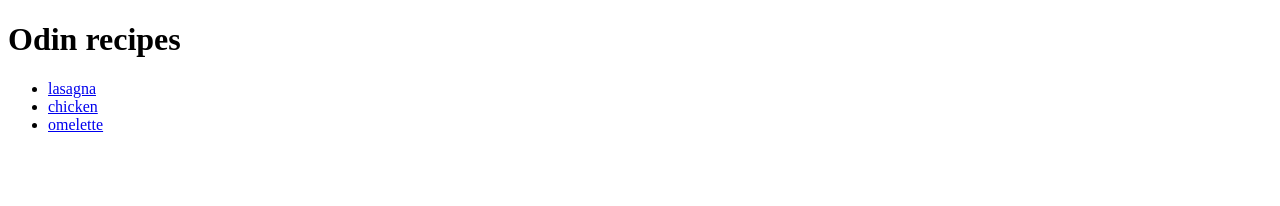
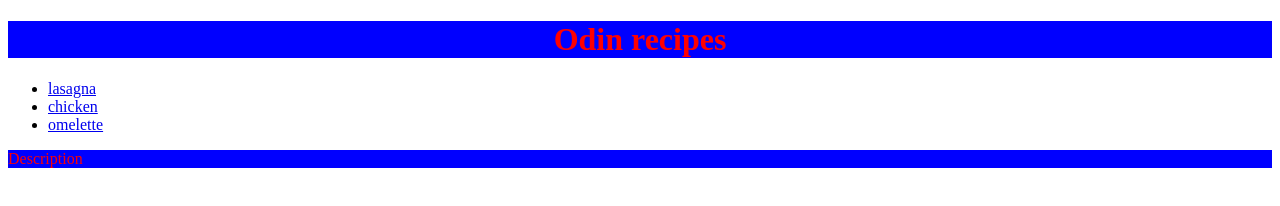
Before and after one commit to chrisvitsas/odin-recipes, a plain HTML site: page index.html in a window 1280 px wide. Drawn offline with Linux system fonts and the light colour scheme.

Commit message:
continue css

```diff
--- a/index.html
+++ b/index.html
@@ -5,13 +5,15 @@
     <meta http-equiv="X-UA-Compatible" content="IE=edge">
     <meta name="viewport" content="width=<device-width>, initial-scale=1.0">
     <title>Document</title>
+    <link rel="stylesheet" href="styles.css">
 </head>
 <body>
-    <h1>Odin recipes</h1>
+    <h1 class="alert-text">Odin recipes</h1>
     <ul>
     <li><a href="recipes/lasagna.html">lasagna</a></li>
     <li><a href="recipes/chicken.html">chicken</a></li>
     <li><a href="recipes/omelette.html">omelette</a></li>
     </ul>
+    <div>Description</div>
 </body>
 </html>
--- /dev/null
+++ b/styles.css
@@ -0,0 +1,16 @@
+.alert-text {
+
+    color: red;
+    background-color: blue;
+    text-align: center;
+}
+div{
+    color: red;
+    background-color: blue;
+
+}
+.img{
+
+    height: auto;
+    width: 500px;
+}
```
Also changed, not shown: recipes/omelette.html (+2 -1 lines).
